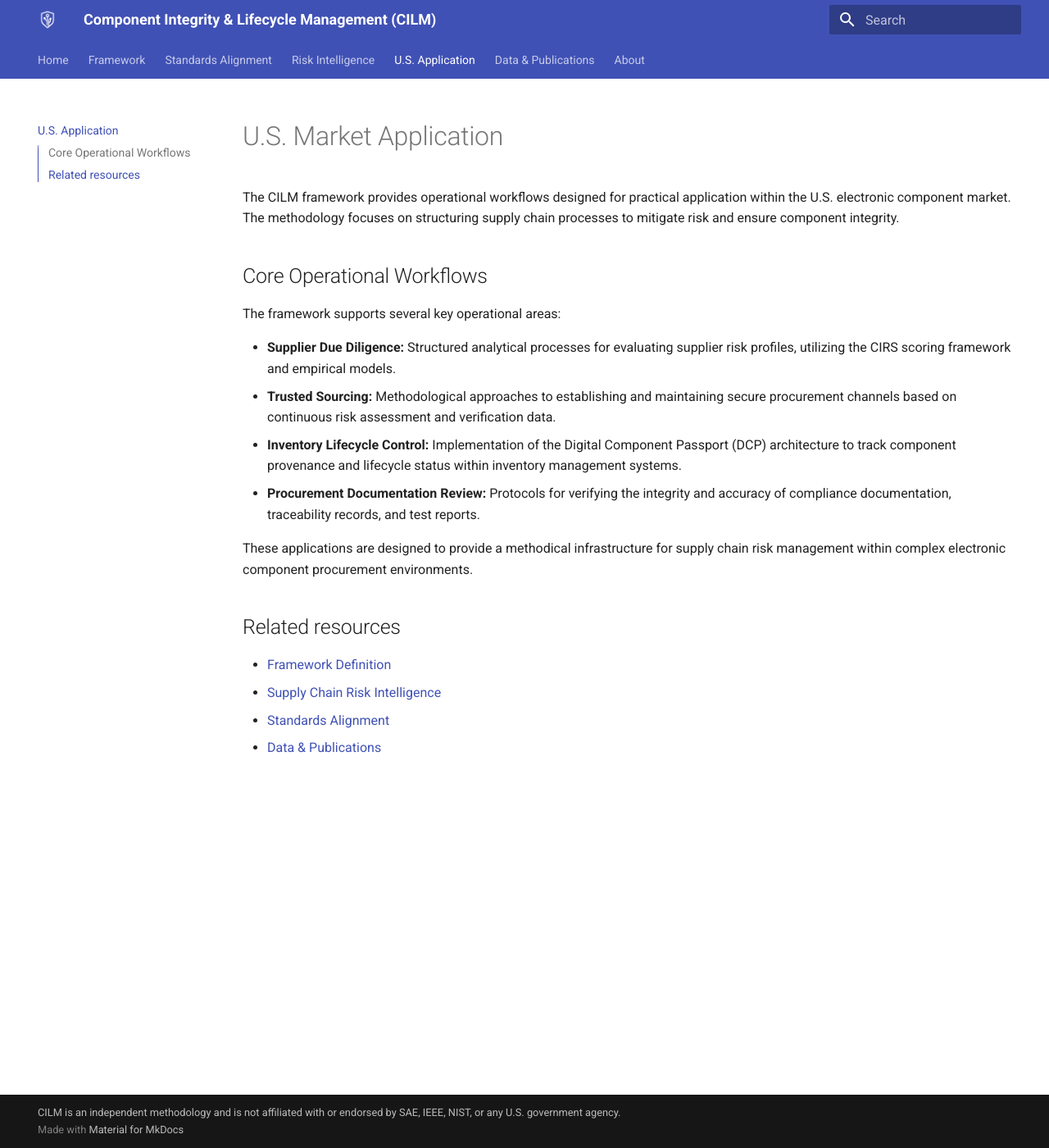
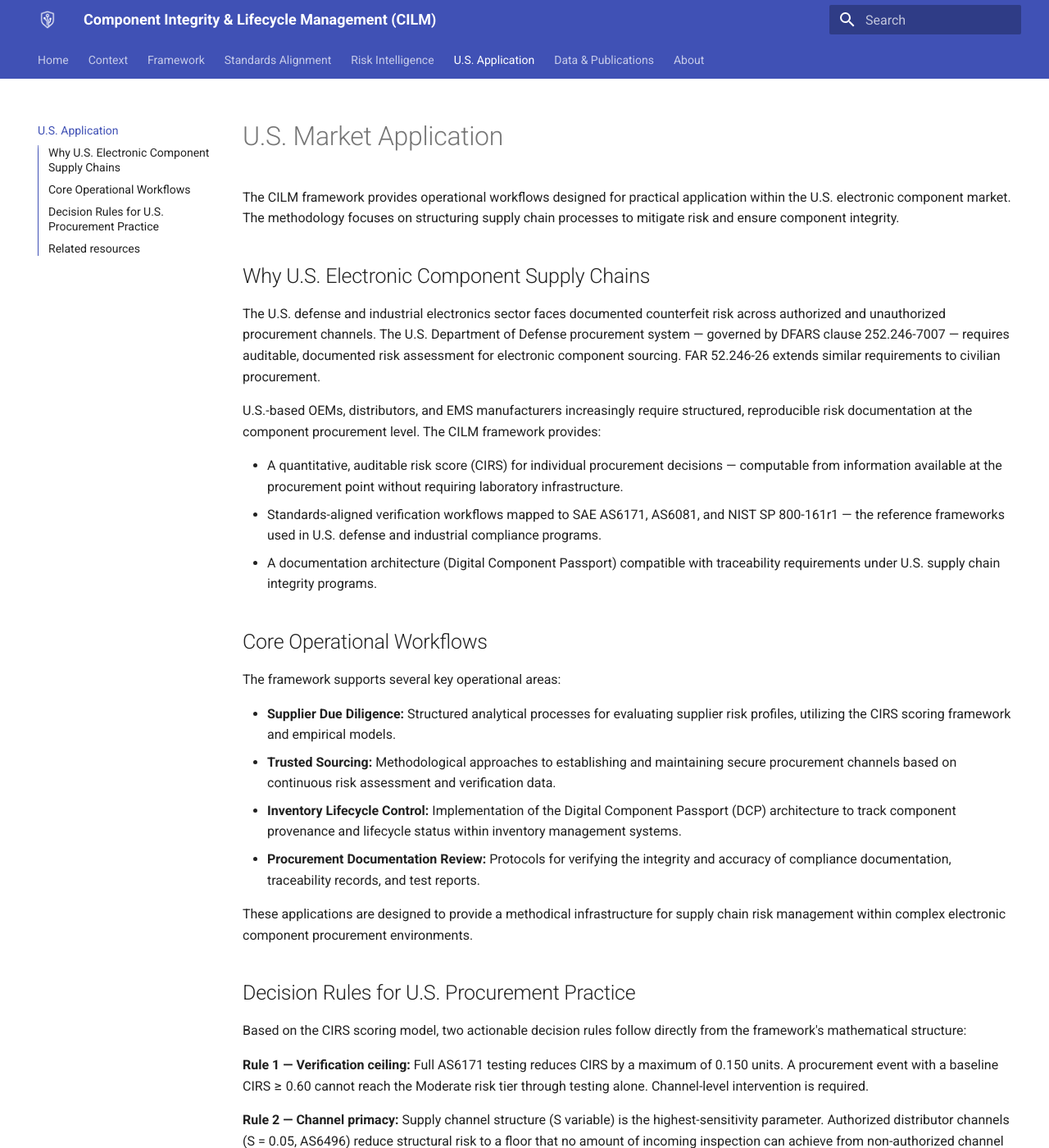
Before and after one commit to ba37915052/cilm-standard-web, an MkDocs documentation site: the page built from docs/us-application.md, in a window 1280 px wide and 1400 px high. Shown: the whole window at 82% size. Built offline with MkDocs 1.6.1 and Material for MkDocs 9.7.7, drawn with Linux system fonts in a browser that asks for light colours; some of the changed text lies outside the part shown.

Commit message:
docs: update us application page
- Added "Why U.S. Electronic Component Supply Chains" section to clarify the framework's relevance to the U.S. market, DoD DFARS requirements, and civilian procurement.
- Added "Decision Rules for U.S. Procurement Practice" section based on the CIRS mathematical structure.
- Maintained practical, technical, and neutral tone referencing publicly available regulations.

Co-authored-by: ba37915052 <289126598+ba37915052@users.noreply.github.com>

```diff
--- a/docs/us-application.md
+++ b/docs/us-application.md
@@ -1,12 +1,35 @@
 ---
 title: Practical U.S. Application
-date: 2026-05-30
+date: 2026-06-14
 version: 1.0.0
 ---
 
 # U.S. Market Application
 
 The CILM framework provides operational workflows designed for practical application within the U.S. electronic component market. The methodology focuses on structuring supply chain processes to mitigate risk and ensure component integrity.
+
+## Why U.S. Electronic Component Supply Chains
+
+The U.S. defense and industrial electronics sector faces documented
+counterfeit risk across authorized and unauthorized procurement channels.
+The U.S. Department of Defense procurement system — governed by DFARS
+clause 252.246-7007 — requires auditable, documented risk assessment
+for electronic component sourcing. FAR 52.246-26 extends similar
+requirements to civilian procurement.
+
+U.S.-based OEMs, distributors, and EMS manufacturers increasingly require
+structured, reproducible risk documentation at the component procurement
+level. The CILM framework provides:
+
+- A quantitative, auditable risk score (CIRS) for individual
+  procurement decisions — computable from information available
+  at the procurement point without requiring laboratory infrastructure.
+- Standards-aligned verification workflows mapped to SAE AS6171,
+  AS6081, and NIST SP 800-161r1 — the reference frameworks used
+  in U.S. defense and industrial compliance programs.
+- A documentation architecture (Digital Component Passport) compatible
+  with traceability requirements under U.S. supply chain integrity
+  programs.
 
 ## Core Operational Workflows
 
@@ -19,6 +42,25 @@ The framework supports several key operational areas:
 
 These applications are designed to provide a methodical infrastructure for supply chain risk management within complex electronic component procurement environments.
 
+## Decision Rules for U.S. Procurement Practice
+
+Based on the CIRS scoring model, two actionable decision rules
+follow directly from the framework's mathematical structure:
+
+**Rule 1 — Verification ceiling:** Full AS6171 testing reduces
+CIRS by a maximum of 0.150 units. A procurement event with a
+baseline CIRS ≥ 0.60 cannot reach the Moderate risk tier through
+testing alone. Channel-level intervention is required.
+
+**Rule 2 — Channel primacy:** Supply channel structure (S variable)
+is the highest-sensitivity parameter. Authorized distributor channels
+(S = 0.05, AS6496) reduce structural risk to a floor that no
+amount of incoming inspection can achieve from non-authorized
+channel starting points.
+
+These rules provide a practical framework for procurement risk
+budget allocation consistent with DFARS and FAR requirements.
+
 ## Related resources
 
 *   [Framework Definition](framework.md)
--- a/mkdocs.yml
+++ b/mkdocs.yml
@@ -28,6 +28,8 @@ markdown_extensions:
 
 nav:
   - Home: index.md
+  - Context:
+      - Industry Problem: industry-context.md
   - Framework: framework.md
   - Standards Alignment: standards-alignment.md
   - Risk Intelligence: risk-intelligence.md
```
Also changed, not shown: docs/about.md (+12 -2 lines), docs/data-and-publications.md (+4 -4 lines), docs/industry-context.md (added, +64 -0 lines).
